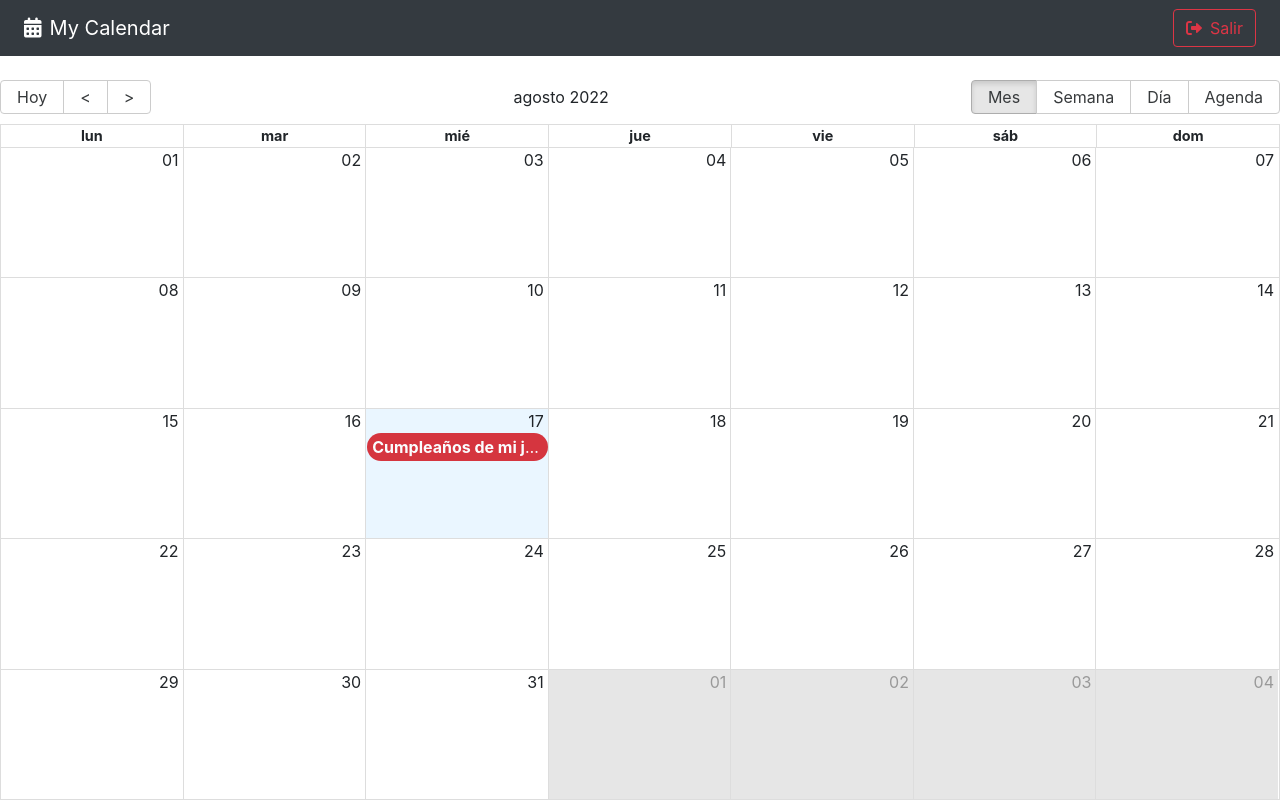
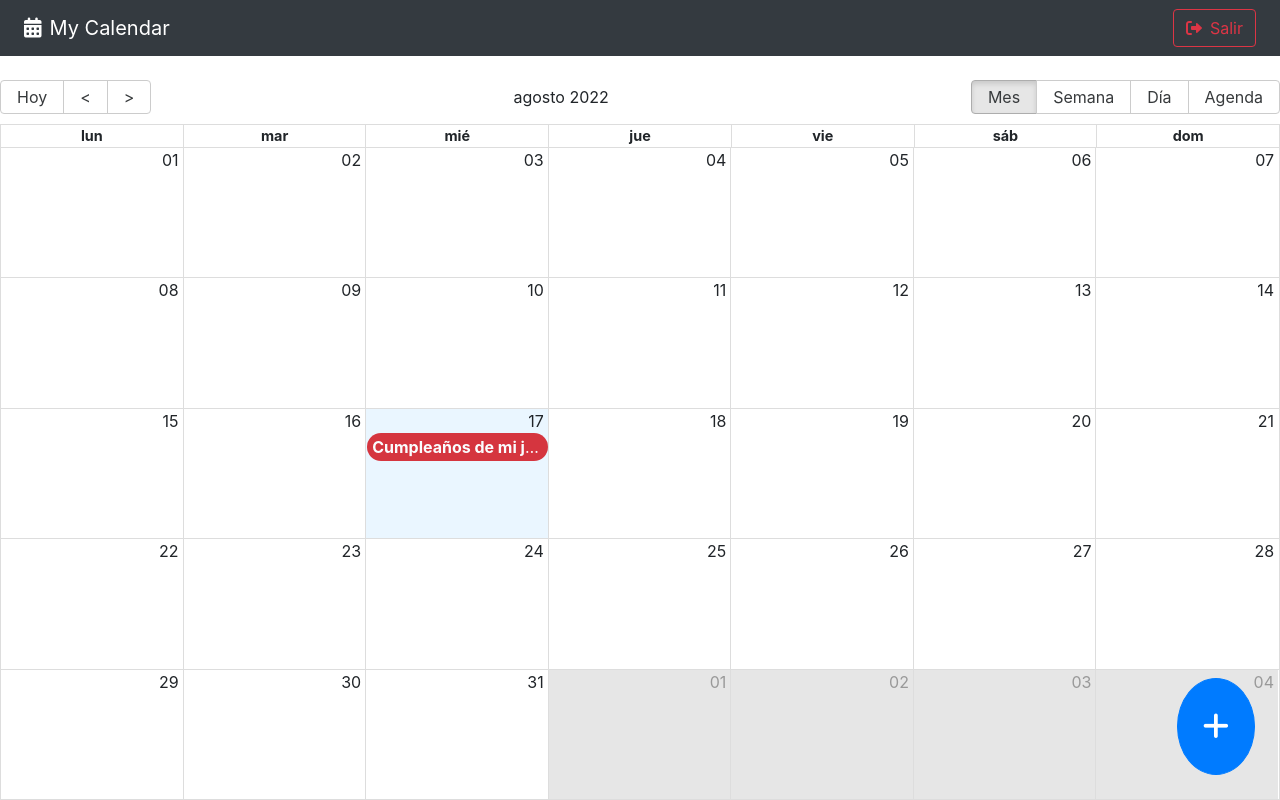
Before and after one commit to LuisChavezz/react-calendar, a React (Vite) app: page / in a window 1280 px wide. Built offline with nearby package versions, Linux system fonts and the light colour scheme.

Commit message:
Nuevo evento - botón

```diff
--- /dev/null
+++ b/src/calendar/components/FabAddNew.jsx
@@ -0,0 +1,34 @@
+import { addHours } from "date-fns/esm";
+import { useCalendarStore, useUiStore } from "../../hooks"
+
+
+
+export const FabAddNew = () => {
+
+  const { openDateModal } = useUiStore();
+  const { setActiveEvent } = useCalendarStore();
+
+  const handleClickNew = () => {
+    setActiveEvent({
+      title: '',
+      notes: '',
+      start: new Date(),
+      end: addHours( new Date(), 2 ),
+      bgColor: '#fafafa',
+      user: {
+        _id: '123',
+        name: 'Fernando'
+      }
+    })
+    openDateModal()
+  }
+
+  return (
+    <button
+      className="btn btn-primary fab"
+      onClick={ handleClickNew }
+    >
+      <i className="fas fa-plus"></i>
+    </button>
+  )
+}
--- a/src/calendar/index.js
+++ b/src/calendar/index.js
@@ -5,3 +5,4 @@
 export * from './components/CalendarEvent'
 export * from './components/Navbar'
 export * from './components/CalendarModal'
+export * from './components/FabAddNew'
--- a/src/calendar/pages/CalendarPage.jsx
+++ b/src/calendar/pages/CalendarPage.jsx
@@ -1,28 +1,12 @@
 import { Calendar } from 'react-big-calendar'
 import 'react-big-calendar/lib/css/react-big-calendar.css'
 import { useState } from 'react'
-import { addHours } from 'date-fns'
 import { localizer, getMessagesES } from '../../helpers'
 import { useUiStore, useCalendarStore } from '../../hooks'
 
 // components
-import { Navbar, CalendarEvent, CalendarModal } from "../"
+import { Navbar, CalendarEvent, CalendarModal, FabAddNew } from "../"
 
-
-
-const eventos = [
-  {
-    title: 'Cumpleaños de mi pana',
-    notes: 'Comprar cartón de chelas',
-    start: new Date(),
-    end: addHours( new Date(), 2 ),
-    bgColor: '#fafafa',
-    user: {
-      id: '123',
-      name: 'Alberto'
-    }
-  }
-]
 
 export const CalendarPage = () => {
   const eventStyleGetter = (event, start, end, isSelected) => {
@@ -73,6 +57,7 @@
         style={{ height: 'calc( 100vh - 80px )' }}
       />
       <CalendarModal />
+      <FabAddNew />
     </>
   )
 }
--- a/src/styles.css
+++ b/src/styles.css
@@ -38,3 +38,13 @@
   outline: none;
   padding: 10px;
 }
+
+/* FABS */
+.fab {
+  border-radius: 100%;
+  bottom: 25px;
+  font-size: 30px;
+  padding: 25px;
+  position: fixed;
+  right: 25px;
+}
```
